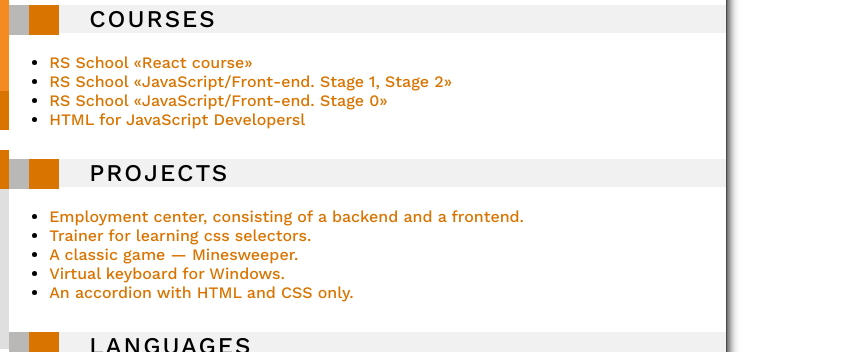
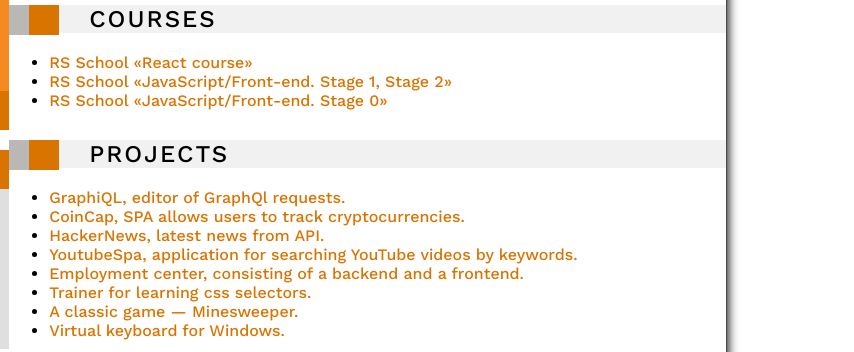
Before and after one commit to spacepocket1985/rsschool-cv, a website: page index.html in a window 1280 px wide. Shown: the part 421-773 px from the top of the page, 426-1280 px from the left. Drawn offline with nearby package versions, Linux system fonts and the light colour scheme.

Commit message:
refactor: update cv

```diff
--- a/index.html
+++ b/index.html
@@ -139,11 +139,6 @@
                     >RS School «JavaScript/Front-end. Stage 0»</a
                   >
                 </li>
-                <li>
-                  <a href="https://itgid.info/" target="_blank">
-                    HTML for JavaScript Developersl
-                  </a>
-                </li>
               </ul>
             </div>
           </section>
@@ -155,10 +150,35 @@
               <ul>
                 <li>
                   <a
+                    href="https://dancing-begonia-be63b2.netlify.app/"
+                    target="_blank"
+                  >
+                    GraphiQL, editor of GraphQl requests.</a
+                  >
+                </li>
+                <li>
+                  <a href="https://crypto-coincap.netlify.app/" target="_blank">
+                    CoinCap, SPA allows users to track cryptocurrencies.</a
+                  >
+                </li>
+                <li>
+                  <a href="https://spa-youtube.netlify.app/" target="_blank">
+                    HackerNews, latest news from API.</a
+                  >
+                </li>
+                <li>
+                  <a href="https://spa-youtube.netlify.app/" target="_blank">
+                    YoutubeSpa, application for searching YouTube videos by
+                    keywords.</a
+                  >
+                </li>
+                <li>
+                  <a
                     href="https://github.com/spacepocket1985/employmentCenter"
                     target="_blank"
                   >
-                  Employment center, consisting of a backend and a frontend.</a
+                    Employment center, consisting of a backend and a
+                    frontend.</a
                   >
                 </li>
                 <li>
@@ -166,7 +186,7 @@
                     href="https://rolling-scopes-school.github.io/spacepocket1985-JSFE2023Q1/rs-css/"
                     target="_blank"
                   >
-                  Trainer for learning css selectors.</a
+                    Trainer for learning css selectors.</a
                   >
                 </li>
                 <li>
@@ -183,13 +203,6 @@
                     target="_blank"
                   >
                     Virtual keyboard for Windows.</a
-                  >
-                </li>
-                <li>
-                  <a
-                    href="https://spacepocket1985.github.io/cssBayan/"
-                    target="_blank"
-                    >An accordion with HTML and CSS only.</a
                   >
                 </li>
               </ul>
@@ -230,11 +243,15 @@
           </div>
           <div class="add-info">
             <ul>
+              <li>I am passionate about CrossFit and functional training.</li>
               <li>
-                I am passionate about CrossFit and functional training.
+                Volunteer at the animal temporary detention center
+                <a
+                  href="https://www.instagram.com/animalsgrodno/"
+                  target="_blank"
+                  >[AnimalsGrodno]</a
+                >.
               </li>
-              <li>
-                Volunteer at the animal temporary detention center <a href="https://www.instagram.com/animalsgrodno/" target="_blank">[AnimalsGrodno]</a>.</li>
             </ul>
             <blockquote class="my-blockquote">
               If you type "google" into Google, you can break the internet.
```
